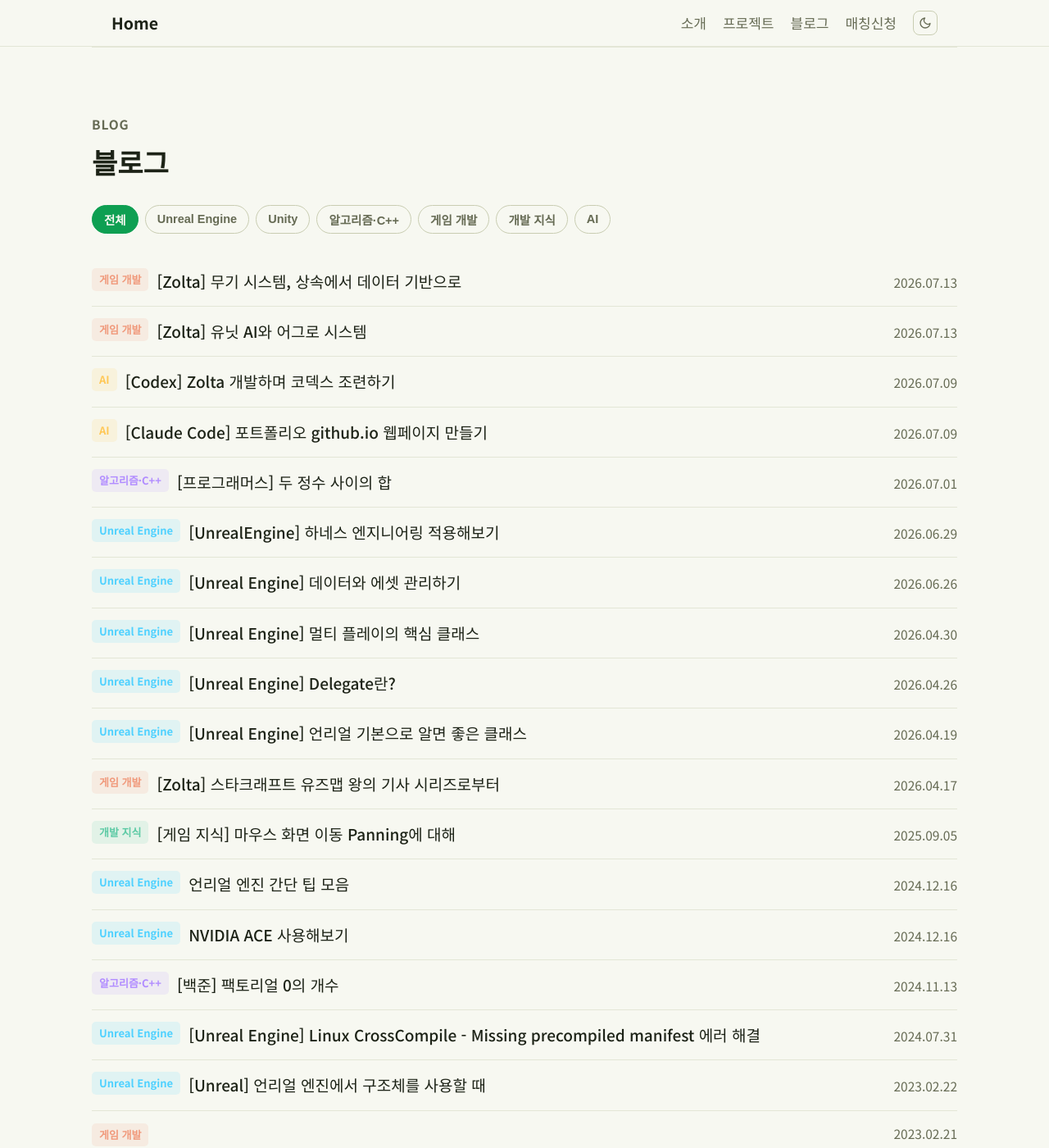
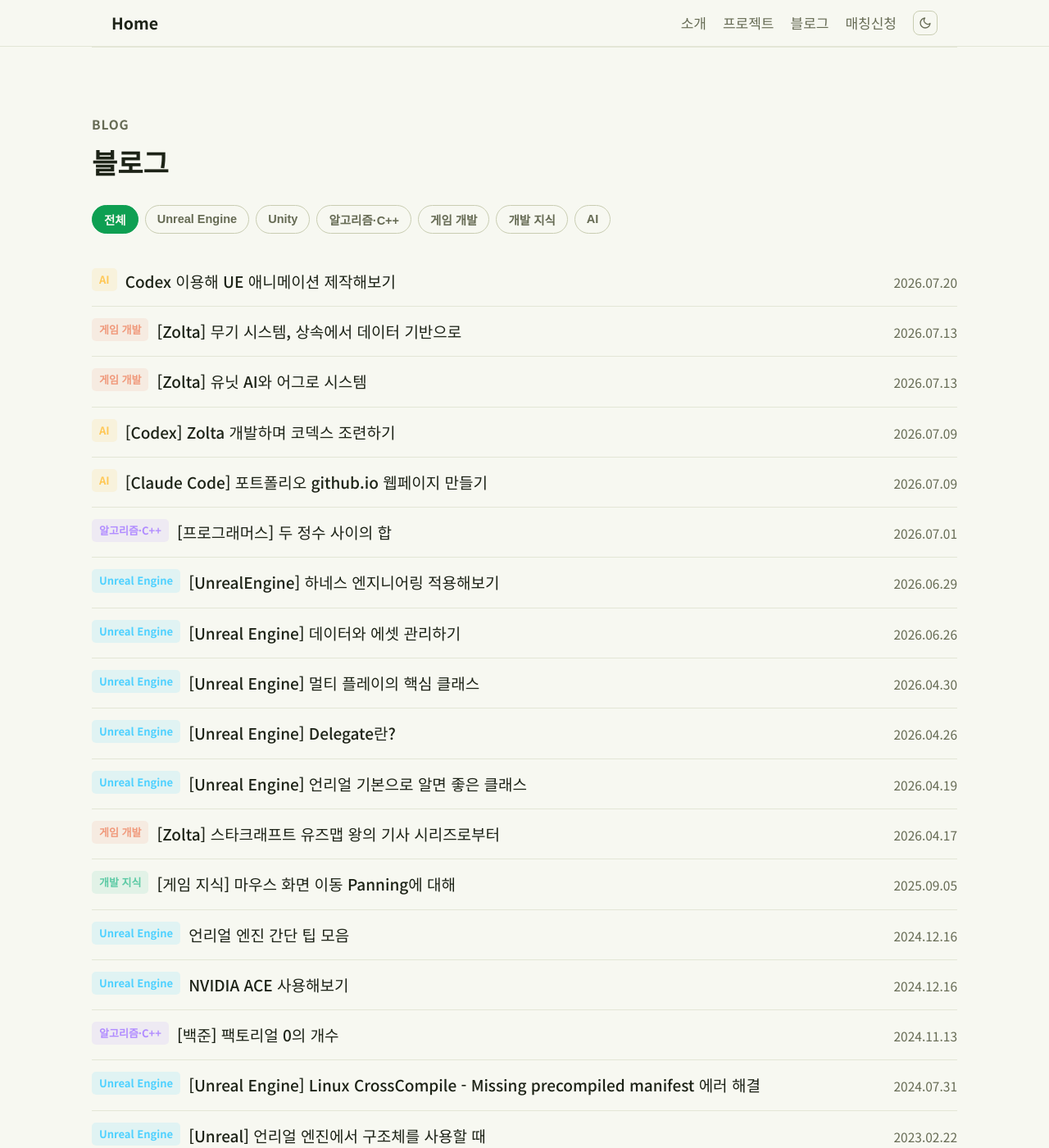
Before and after one commit to skamo3/skamo3.github.io, a Jekyll site: the page built from blog/index.html, in a window 1280 px wide and 1400 px high. Shown: the whole window at 82% size. Built offline with Jekyll 4.4.1, drawn with Linux system fonts in a browser that asks for light colours; some of the changed lines change nothing that is shown.

Commit message:
Add Codex Control Rig animation post

```diff
--- /dev/null
+++ b/_posts/2026-07-20-codex-ue-control-rig-animation.md
@@ -0,0 +1,90 @@
+---
+title: "Codex 이용해 UE 애니메이션 제작해보기"
+date: 2026-07-20
+category: ai
+---
+
+게임에 필요한 애니메이션을 매번 에셋으로 구할 수는 없다. 원하는 동작과 정확히 맞는 에셋을 찾기도 어렵고, 찾더라도 캐릭터나 스킬에 맞게 수정하는 과정이 필요하다. 그렇다면 Codex가 Unreal Editor를 직접 조작해서 애니메이션까지 만들어줄 수 있지 않을까?
+
+Zolta에 사용할 발도 스킬을 구상하면서 직접 시험해봤다. 결론부터 말하면 에디터에서 시퀀스를 만들고 키프레임을 찍는 것까지는 가능했지만, 게임에 사용할 수 있는 품질의 애니메이션을 만드는 데는 실패했다.
+
+## 스킬 모션 구상
+
+대상은 Unreal Engine 기본 Manny 마네킹이고, 엔진 버전은 UE 5.7이다. Control Rig 역시 엔진에서 기본으로 제공하는 `CR_Mannequin_Body`를 사용했다.
+
+구상한 동작은 발도와 함께 앞으로 빠르게 전진하면서 칼로 베는 스킬이었다. 캐릭터가 낮게 도약하며 적을 통과하고, 이동 경로에 피해를 준 뒤 도착 지점에서 초승달 모양의 검기를 추가로 발사하는 흐름이었다.
+
+애니메이션은 발도 모션부터 베기까지 하나의 스킬 모션을 구현하는 것이 목적이었다. 그 외 검기 같은 연출은 이펙트로 구현할 생각이었다.
+
+<figure>
+  <img src="{{ '/assets/images/blog/codex-ue-control-rig-animation/yone-q-reference.gif' | relative_url }}" alt="전진하며 검을 베는 Yone Q 스킬 레퍼런스">
+  <figcaption>짧은 거리로 빠르게 전진하면서 검을 크게 휘두르는 형태를 목표로 삼았다.</figcaption>
+</figure>
+
+## Codex 실행 가능성 검토
+
+처음에는 Codex에 이렇게 물었다.
+
+> 직접 애니메이션을 만든다면 어떨까?
+> 언리얼 엔진에서 직접 키 찍어서 애니메이션 시퀀스 만드는 방법 알아?
+
+Codex는 가능하다고 답했다. 기존 Mixamo 애니메이션을 Manny용으로 변환한 뒤 Level Sequence에 배치하고, Skeletal Mesh 트랙을 Control Rig로 베이크해서 불필요한 키를 줄이고 발도와 베기 궤적을 수정하는 작업 흐름을 제안했다.
+
+<figure>
+  <img src="{{ '/assets/images/blog/codex-ue-control-rig-animation/initial-prompt.png' | relative_url }}" alt="Unreal Engine에서 직접 키프레임 애니메이션 제작 방법을 묻는 Codex 대화">
+  <figcaption>Codex가 제안한 Mixamo와 Control Rig 기반의 작업 흐름.</figcaption>
+</figure>
+
+나는 여기서 한 단계 더 나아가, 기존 애니메이션을 수정하는 대신 Codex가 Control Rig에 직접 키를 찍어 신규 애니메이션을 만들 수 있는지도 시험했다.
+
+스킬 동작은 정면으로 낮게 도약하면서 크게 베는 형태로 구체화했다. Codex는 이동 거리와 공격 연출의 구현 방식을 분리해 검토하고, Level Sequence와 Control Rig를 이용해 에셋을 생성하는 방향으로 실행을 시작했다.
+
+<figure>
+  <img src="{{ '/assets/images/blog/codex-ue-control-rig-animation/execution-log.png' | relative_url }}" alt="스킬 모션 요구와 Codex의 Unreal Editor 자동화 실행 기록">
+  <figcaption>스킬 모션 요구를 전달한 뒤, Codex가 작업 범위와 실행 경로를 검토한 기록.</figcaption>
+</figure>
+
+## 애니메이션 생성은 성공, 결과물은 실패
+
+Codex는 Level Sequence를 하나 만들고 Manny의 Control Rig 컨트롤에 키프레임을 추가했다. 중간에는 headless 실행과 UE Python API를 이용한 생성이 실패하기도 했다. 이후 기존 `LS_Animation` 시퀀스를 재사용하는 방향으로 바꿔 작업을 이어갔다.
+
+결과만 보면 애니메이션 생성 자체는 성공한 것처럼 보였다. 시퀀스가 생겼고, 타임라인을 재생하면 캐릭터의 팔다리와 칼이 움직였다. 내가 직접 에디터를 열어 컨트롤을 선택하고 키를 찍지 않아도 Codex가 필요한 에셋과 트랙을 구성했다.
+
+<video class="post-video" controls preload="metadata">
+  <source src="{{ '/assets/video/codex-ue-control-rig-animation/result.mp4' | relative_url }}" type="video/mp4">
+  브라우저가 동영상 재생을 지원하지 않습니다.
+</video>
+
+실제 결과물에서는 발도와 베기의 의도가 거의 느껴지지 않았다. 팔과 다리가 계속 움직이기는 하지만 각 포즈가 하나의 동작으로 연결되지 않았고, 캐릭터가 중심을 잡지 못한 채 팔다리를 휘젓는 것처럼 보였다.
+
+발도 모션이라면 칼을 뽑기 전의 준비 자세, 칼이 칼집을 빠져나오는 궤적, 몸통 회전과 함께 이어지는 베기, 공격 후 무게를 받아내는 자세가 읽혀야 한다. 빠르게 전진하는 공격이라면 무게중심이 어느 방향으로 쏠리는지와 지면을 박차는 타이밍도 보여야 한다.
+
+생성된 결과에는 이런 흐름이 없었다. 개별 컨트롤에 위치와 회전값은 들어갔지만, 포즈의 실루엣과 힘의 방향, 타이밍을 묶어 하나의 동작으로 만드는 과정이 빠져 있었다. 키프레임을 생성하는 것과 쓸 수 있는 애니메이션을 만드는 것은 전혀 다른 문제였다.
+
+## Mixamo 애니메이션 활용
+
+완전히 새로운 동작을 만드는 대신, Mixamo에서 받은 애니메이션을 기반으로 수정하는 방법도 시험했다. 이미 사람다운 움직임과 타이밍이 들어 있는 애니메이션을 가져온 뒤 Control Rig 키프레임을 조작하면 원하는 결과에 더 가까워질 것이라 생각했다.
+
+Mixamo 애니메이션은 그대로 가져오면 프로젝트에서 Root Motion이 망가져 사용할 수 없었다. 그래서 기존에 사용하던 Converter를 거쳐 Manny용으로 변환해야 했다.
+
+이 방식에서도 Codex는 애니메이션을 가져와 시퀀스에 넣는 작업까지는 수행했다. 문제는 그다음이었다. 기존 키프레임을 분석해 발도 스킬에 맞는 동작으로 고치도록 요청했지만, 변환된 Mixamo 애니메이션을 사실상 그대로 배치하고 작업을 끝냈다. 이 결과는 내가 직접 애니메이션을 가져와 넣었을 때와 다르지 않았다.
+
+결국 첫 번째 시도에서는 품질이 낮은 신규 동작이 만들어졌고, 두 번째 시도에서는 기존 애니메이션을 배치하는 자동화만 이루어졌다. 어느 쪽도 원하는 스킬 애니메이션을 얻는 데까지 이어지지 못했다.
+
+## 조작과 제작의 차이
+
+이번 시도에서 가장 크게 느낀 점은 "할 수 있다"의 기준을 구분해야 한다는 것이었다.
+
+Codex는 Unreal Editor 안에서 Level Sequence를 만들고, Control Rig 트랙을 구성하고, 키프레임 값을 입력할 수 있었다. 반복적인 에셋 구성이나 정해진 절차를 자동화하는 도구로 보면 분명히 의미가 있다.
+
+하지만 애니메이션 제작에는 값 입력만으로 해결되지 않는 판단이 필요하다. 현재 포즈가 공격 의도를 제대로 보여주는지, 다음 포즈로 이어질 때 힘이 축적되고 방출되는지, 실루엣이 잘 읽히는지, 동작의 속도와 멈춤이 자연스러운지를 계속 눈으로 확인하고 수정해야 한다.
+
+이번 작업에서 Codex는 조작 명령은 수행했지만, 만들어진 움직임을 보고 품질을 판단해 스스로 고치는 단계까지는 도달하지 못했다. 적어도 이번에 사용한 방식으로는 애니메이션 제작 도구라고 보기 어려웠다.
+
+## 정리
+
+최종 결과물은 게임에 사용할 수 없는 수준이었고, 이번 시도는 실패로 정리했다.
+
+현재로서는 필요한 애니메이션 에셋을 구하거나, 직접 키프레임을 찍거나, 애니메이터가 만든 원본을 바탕으로 수정하는 방식이 필요하다. Codex를 사용하더라도 시퀀스 생성, 에셋 배치, 리타기팅이나 베이크처럼 결과가 명확한 반복 작업을 보조하는 역할이 더 적합해 보인다.
+
+Codex가 Unreal Editor를 조작할 수 있다는 사실만으로 애니메이션까지 만들 수 있다고 생각했지만, 실제로는 조작 가능성과 제작 능력 사이에 큰 간격이 있었다. 이번에는 그 간격을 확인한 것으로 만족해야 했다.
--- a/assets/css/style.css
+++ b/assets/css/style.css
@@ -492,6 +492,10 @@ a { color: inherit; text-decoration: none; }
 .post-content ul, .post-content ol { color: var(--text); margin: 0 0 16px; padding-left: 22px; }
 .post-content li { margin-bottom: 6px; }
 .post-content img, .post-content video { max-width: 100%; border-radius: 12px; margin: 0 0 24px; display: block; }
+.post-content figure { margin: 0 0 24px; }
+.post-content figure img { width: 100%; margin-bottom: 0; border: 0.5px solid var(--border); }
+.post-content figcaption { margin-top: 8px; color: var(--text-muted); font-size: 14px; line-height: 1.5; text-align: center; }
+.post-content .post-video { width: 100%; border: 0.5px solid var(--border); background: #000; }
 .post-content .video-embed { position: relative; padding-bottom: 56.25%; height: 0; overflow: hidden; margin: 0 0 24px; border-radius: 12px; background: var(--card); }
 .post-content .video-embed iframe { position: absolute; top: 0; left: 0; width: 100%; height: 100%; border: 0; border-radius: 12px; }
 .post-content blockquote {
```
Also changed, not shown: assets/images/blog/codex-ue-control-rig-animation/execution-log.png (added), assets/images/blog/codex-ue-control-rig-animation/initial-prompt.png (added), 2 other files.
